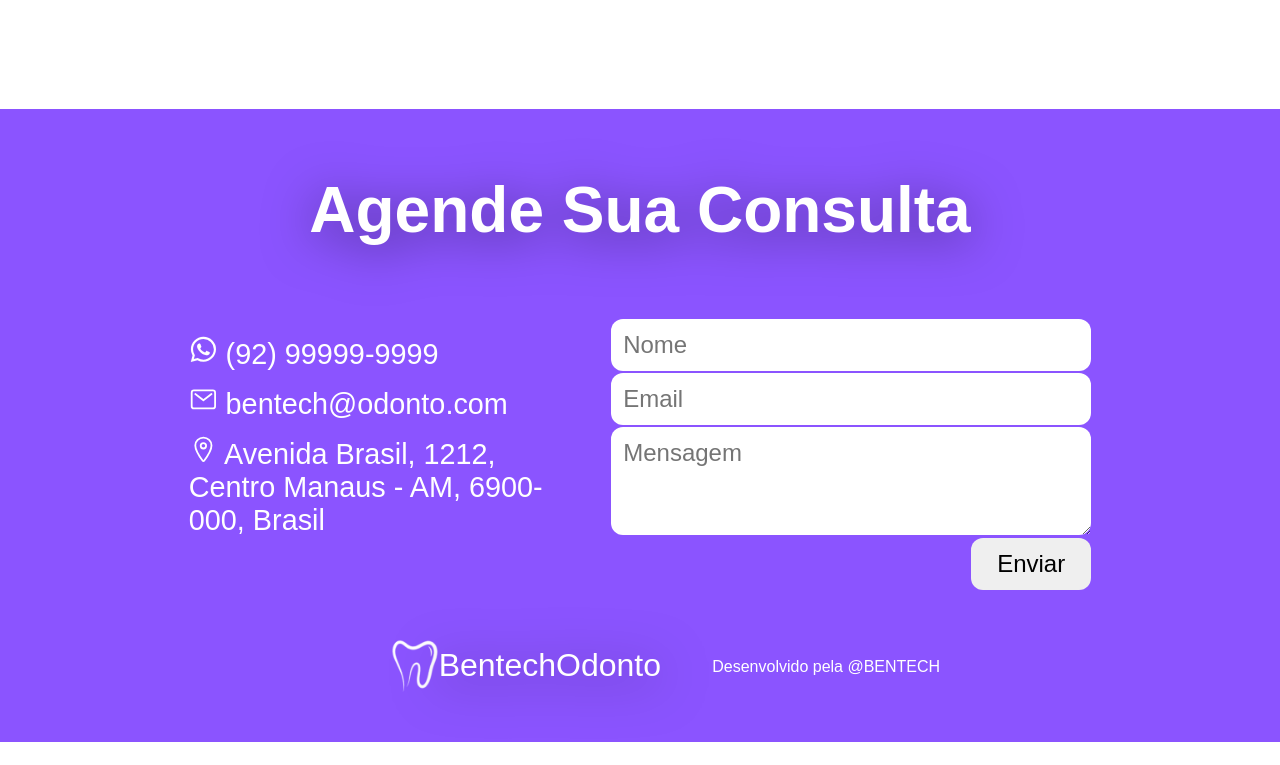
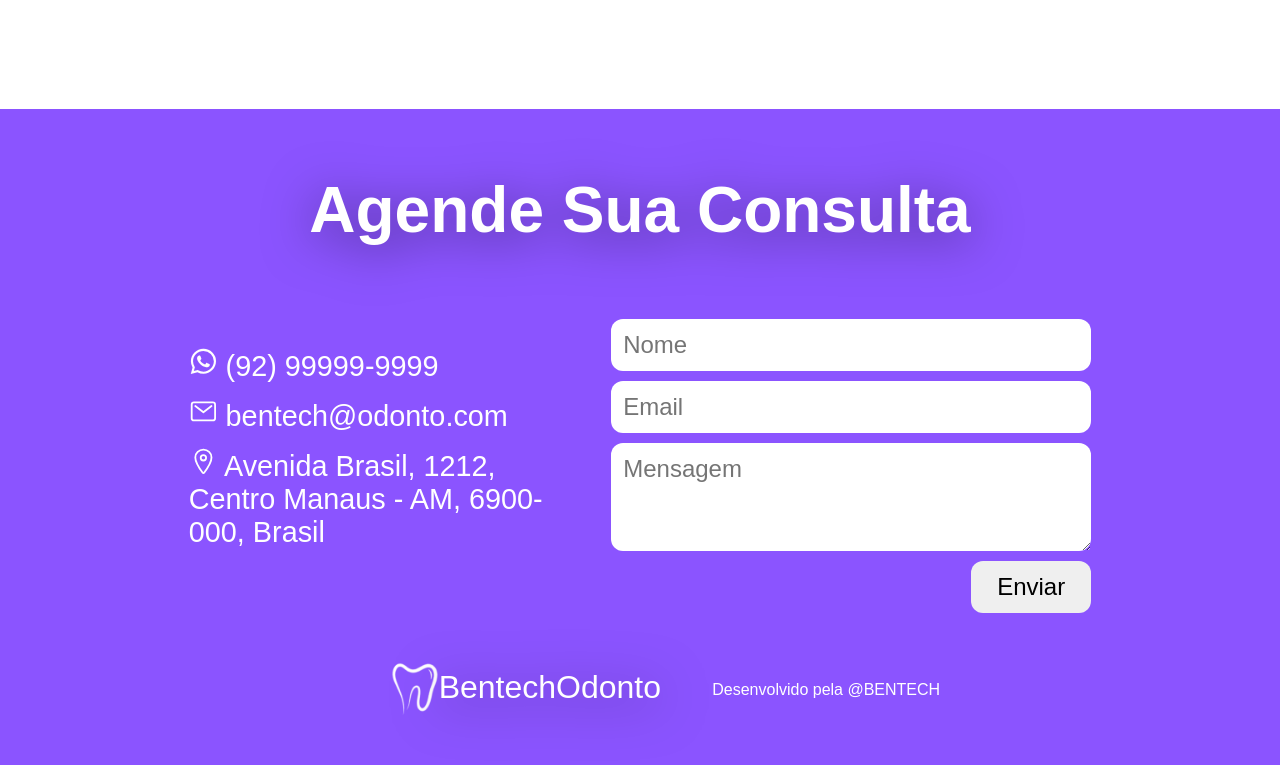
Before and after one commit to timoteobentes/bentech_odonto, a plain HTML site: page index.html in a window 1280 px wide. Shown: the part 1789-2554 px from the top of the page. Before the commit the page ends 2531 px from the top, so only its background shows below. Drawn offline with nearby package versions, Linux system fonts and the light colour scheme; a web font is replaced by a local one.

Commit message:
espacamento entre os campos de entrar em contato

```diff
--- a/index.html
+++ b/index.html
@@ -110,9 +110,9 @@
                 </div>
                 <div class="form">
                     <form action="" method="post">
-                        <input type="text" name="nome" id="nome" placeholder="Nome" required>
-                        <input type="email" name="email" id="email" placeholder="Email" required>
-                        <textarea name="mensagem" id="mensagem" cols="30" rows="3" placeholder="Mensagem" required></textarea>
+                        <input type="text" name="nome" id="nome" placeholder="Nome" style="margin-bottom: 10px;" required>
+                        <input type="email" name="email" id="email" placeholder="Email" style="margin-bottom: 10px;" required>
+                        <textarea name="mensagem" id="mensagem" cols="30" rows="3" style="margin-bottom: 10px;" placeholder="Mensagem" required></textarea>
                         <button type="submit" id="enviar">Enviar</button>
                     </form>
                 </div>
```
